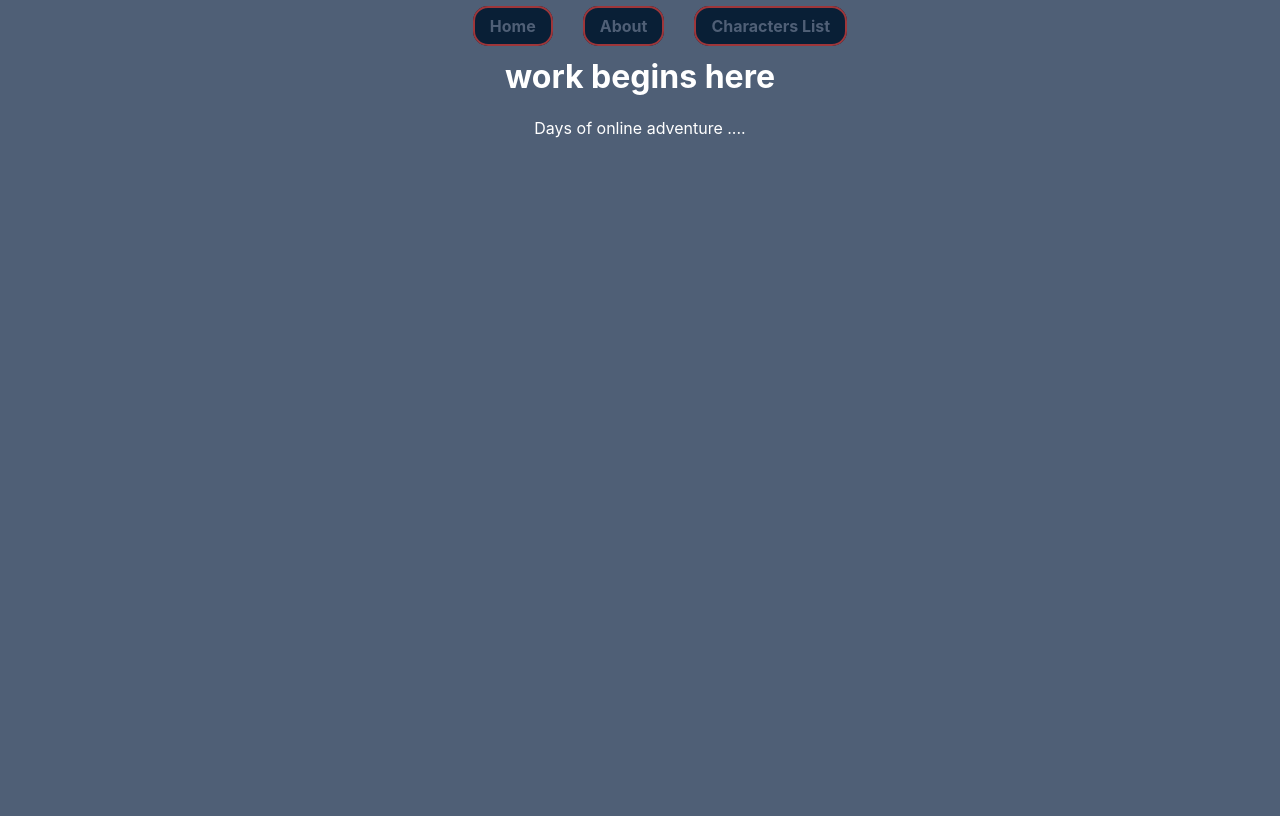
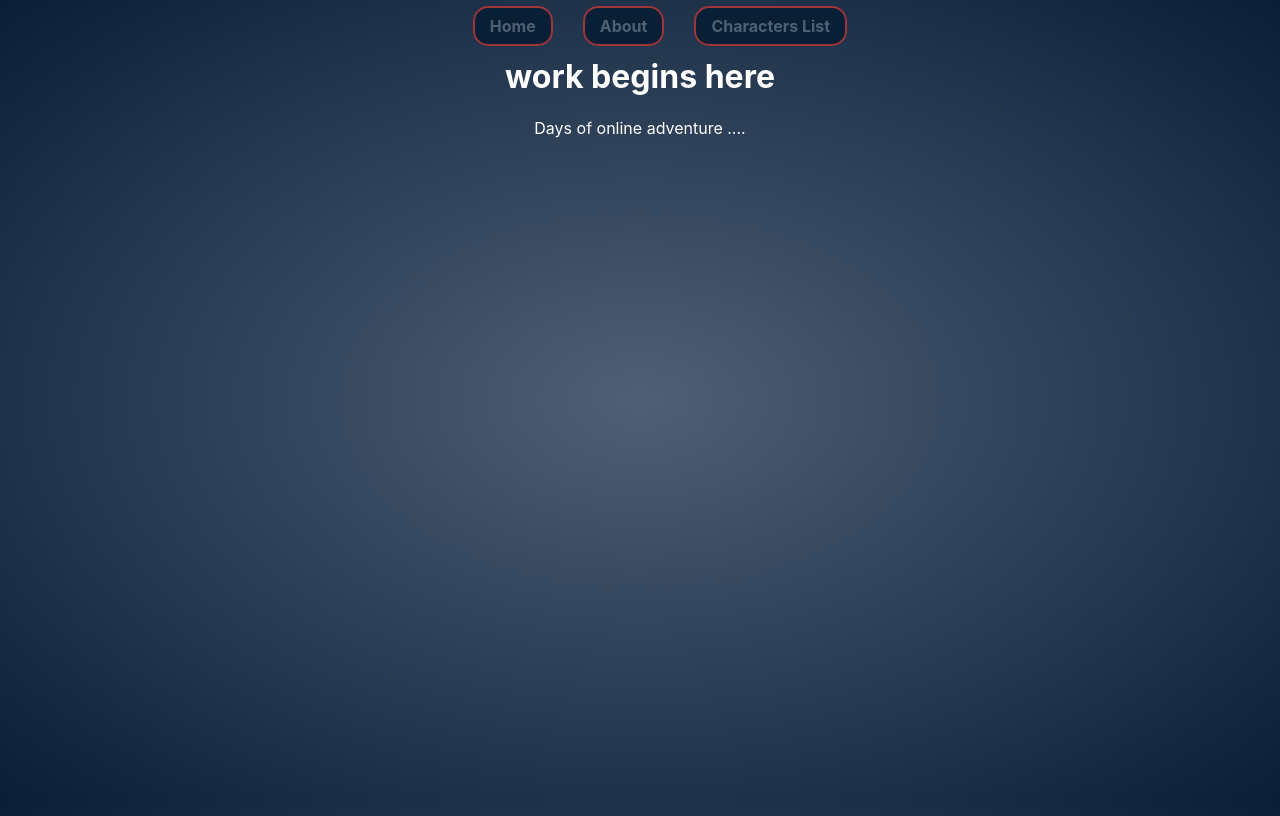
Before and after one commit to LeoKnox/character_build, a React (Create React App) app in the folder character_build/: page / in a window 1280 px wide. Built offline with nearby package versions, Linux system fonts and the light colour scheme.

Commit message:
Add files via upload
more css updates

```diff
--- a/character_build/src/App.css
+++ b/character_build/src/App.css
@@ -2,9 +2,14 @@
   text-align: center;
 }
 
+html {
+  height: 100%;
+}
+
 body {
-  background: #4f5f76;
+  background: radial-gradient(#4f5f76, #091f36);
   color: white;
+  min-height: 100%;
 }
 
 .links {
```
